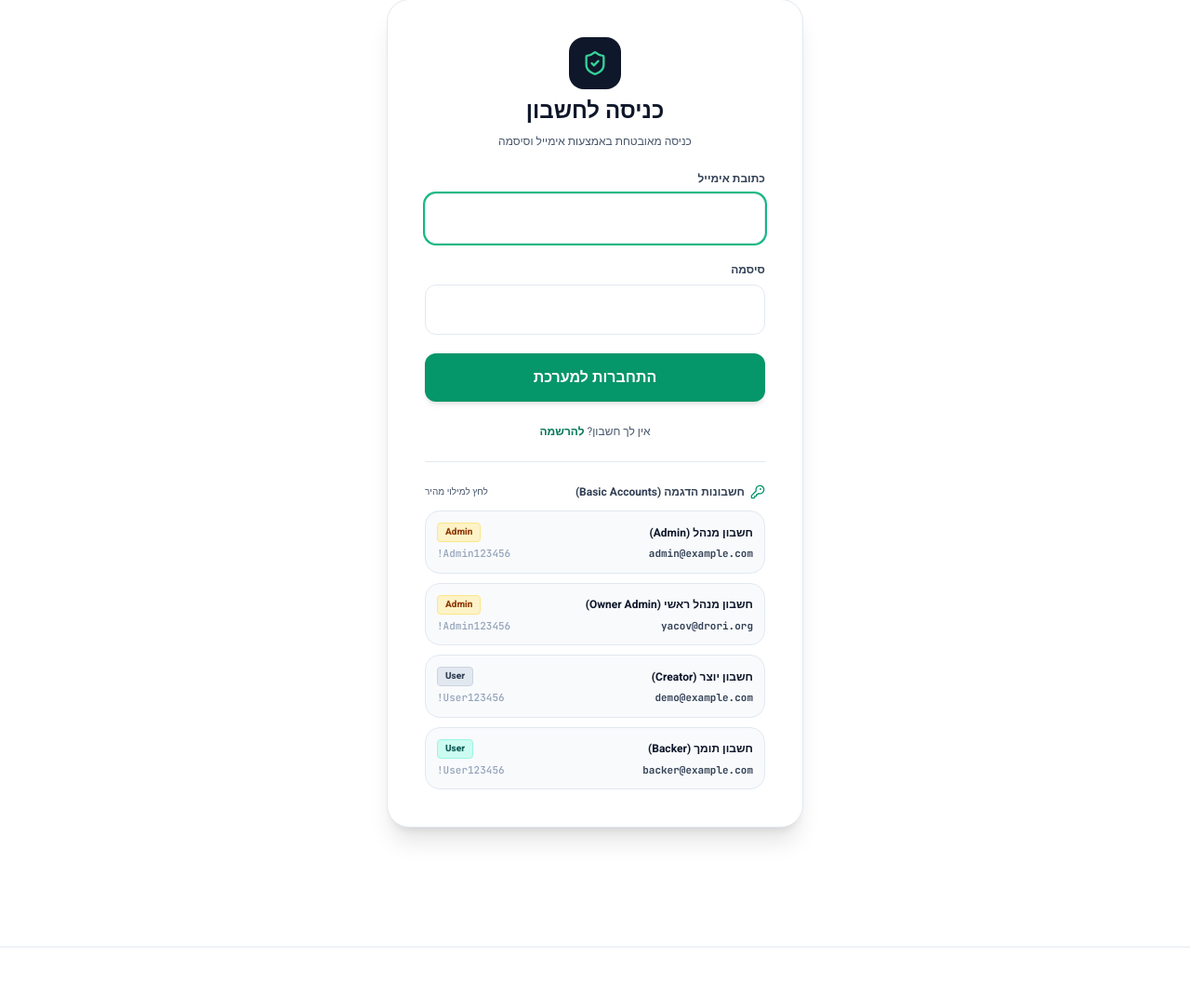
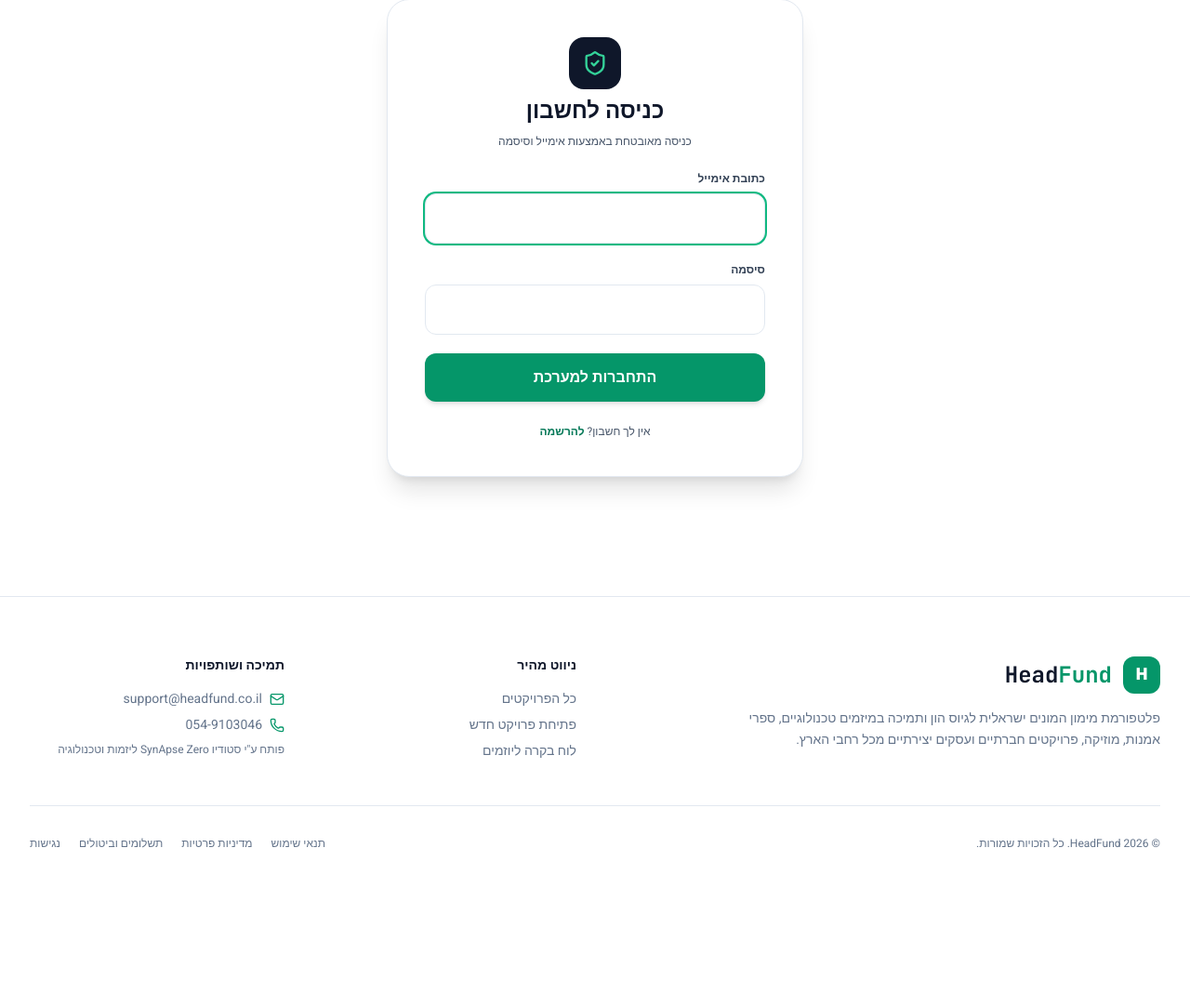
Before and after one commit to yacovdroridev/crowdfund-platform, a Flask app: page /login in a window 1280 px wide. Shown: the part 179-1262 px from the top of the page at 93% size. After the commit the page ends 1091 px from the top, so only its background shows below. Run offline with Flask 3, Linux system fonts and the light colour scheme; some libraries are stand-ins or nearby versions.

Commit message:
Remove demo accounts and preset credentials from login page

```diff
--- a/templates/login.html
+++ b/templates/login.html
@@ -16,76 +16,6 @@
       <button type="submit" class="w-full py-3.5 rounded-xl bg-emerald-600 hover:bg-emerald-500 text-white font-extrabold shadow-md hover:shadow-lg transition-all">התחברות למערכת</button>
     </form>
     <p class="text-center text-xs text-slate-600">אין לך חשבון? <a href="{{ url_for('register') }}" class="font-bold text-emerald-700">להרשמה</a></p>
-
-    <!-- Quick Demo Accounts -->
-    <div class="mt-6 pt-6 border-t border-slate-200 space-y-3">
-      <div class="flex items-center justify-between">
-        <span class="text-xs font-bold text-slate-700 flex items-center gap-1.5">
-          <i data-lucide="key-round" class="w-4 h-4 text-emerald-600"></i>
-          <span>חשבונות הדגמה (Basic Accounts)</span>
-        </span>
-        <span class="text-[10px] text-slate-600">לחץ למילוי מהיר</span>
-      </div>
-      <div class="grid grid-cols-1 gap-2.5">
-        <button type="button" onclick="fillDemo('admin@example.com', 'Admin123456!')" class="w-full p-3 rounded-2xl bg-slate-50 hover:bg-emerald-50/70 border border-slate-200 hover:border-emerald-300 transition-all text-right group">
-          <div class="flex items-center justify-between mb-1">
-            <span class="text-xs font-bold text-slate-900 group-hover:text-emerald-700">חשבון מנהל (Admin)</span>
-            <span class="px-2 py-0.5 rounded text-[10px] font-extrabold bg-amber-100 text-amber-800 border border-amber-200">Admin</span>
-          </div>
-          <div class="text-[11px] text-slate-500 font-mono flex items-center justify-between dir-ltr">
-            <span class="font-semibold text-slate-700">admin@example.com</span>
-            <span class="text-slate-400">Admin123456!</span>
-          </div>
-        </button>
-
-        <button type="button" onclick="fillDemo('yacov@drori.org', 'Admin123456!')" class="w-full p-3 rounded-2xl bg-slate-50 hover:bg-emerald-50/70 border border-slate-200 hover:border-emerald-300 transition-all text-right group">
-          <div class="flex items-center justify-between mb-1">
-            <span class="text-xs font-bold text-slate-900 group-hover:text-emerald-700">חשבון מנהל ראשי (Owner Admin)</span>
-            <span class="px-2 py-0.5 rounded text-[10px] font-extrabold bg-amber-100 text-amber-800 border border-amber-200">Admin</span>
-          </div>
-          <div class="text-[11px] text-slate-500 font-mono flex items-center justify-between dir-ltr">
-            <span class="font-semibold text-slate-700">yacov@drori.org</span>
-            <span class="text-slate-400">Admin123456!</span>
-          </div>
-        </button>
-
-        <button type="button" onclick="fillDemo('demo@example.com', 'User123456!')" class="w-full p-3 rounded-2xl bg-slate-50 hover:bg-emerald-50/70 border border-slate-200 hover:border-emerald-300 transition-all text-right group">
-          <div class="flex items-center justify-between mb-1">
-            <span class="text-xs font-bold text-slate-900 group-hover:text-emerald-700">חשבון יוצר (Creator)</span>
-            <span class="px-2 py-0.5 rounded text-[10px] font-extrabold bg-slate-200 text-slate-700 border border-slate-300">User</span>
-          </div>
-          <div class="text-[11px] text-slate-500 font-mono flex items-center justify-between dir-ltr">
-            <span class="font-semibold text-slate-700">demo@example.com</span>
-            <span class="text-slate-400">User123456!</span>
-          </div>
-        </button>
-
-        <button type="button" onclick="fillDemo('backer@example.com', 'User123456!')" class="w-full p-3 rounded-2xl bg-slate-50 hover:bg-emerald-50/70 border border-slate-200 hover:border-emerald-300 transition-all text-right group">
-          <div class="flex items-center justify-between mb-1">
-            <span class="text-xs font-bold text-slate-900 group-hover:text-emerald-700">חשבון תומך (Backer)</span>
-            <span class="px-2 py-0.5 rounded text-[10px] font-extrabold bg-teal-100 text-teal-800 border border-teal-200">User</span>
-          </div>
-          <div class="text-[11px] text-slate-500 font-mono flex items-center justify-between dir-ltr">
-            <span class="font-semibold text-slate-700">backer@example.com</span>
-            <span class="text-slate-400">User123456!</span>
-          </div>
-        </button>
-      </div>
-    </div>
   </div>
 </section>
-
-{% block scripts %}
-<script>
-  function fillDemo(email, password) {
-    const emailInput = document.getElementById('email');
-    const passInput = document.getElementById('password');
-    if (emailInput && passInput) {
-      emailInput.value = email;
-      passInput.value = password;
-      emailInput.focus();
-    }
-  }
-</script>
 {% endblock %}
-{% endblock %}
```
